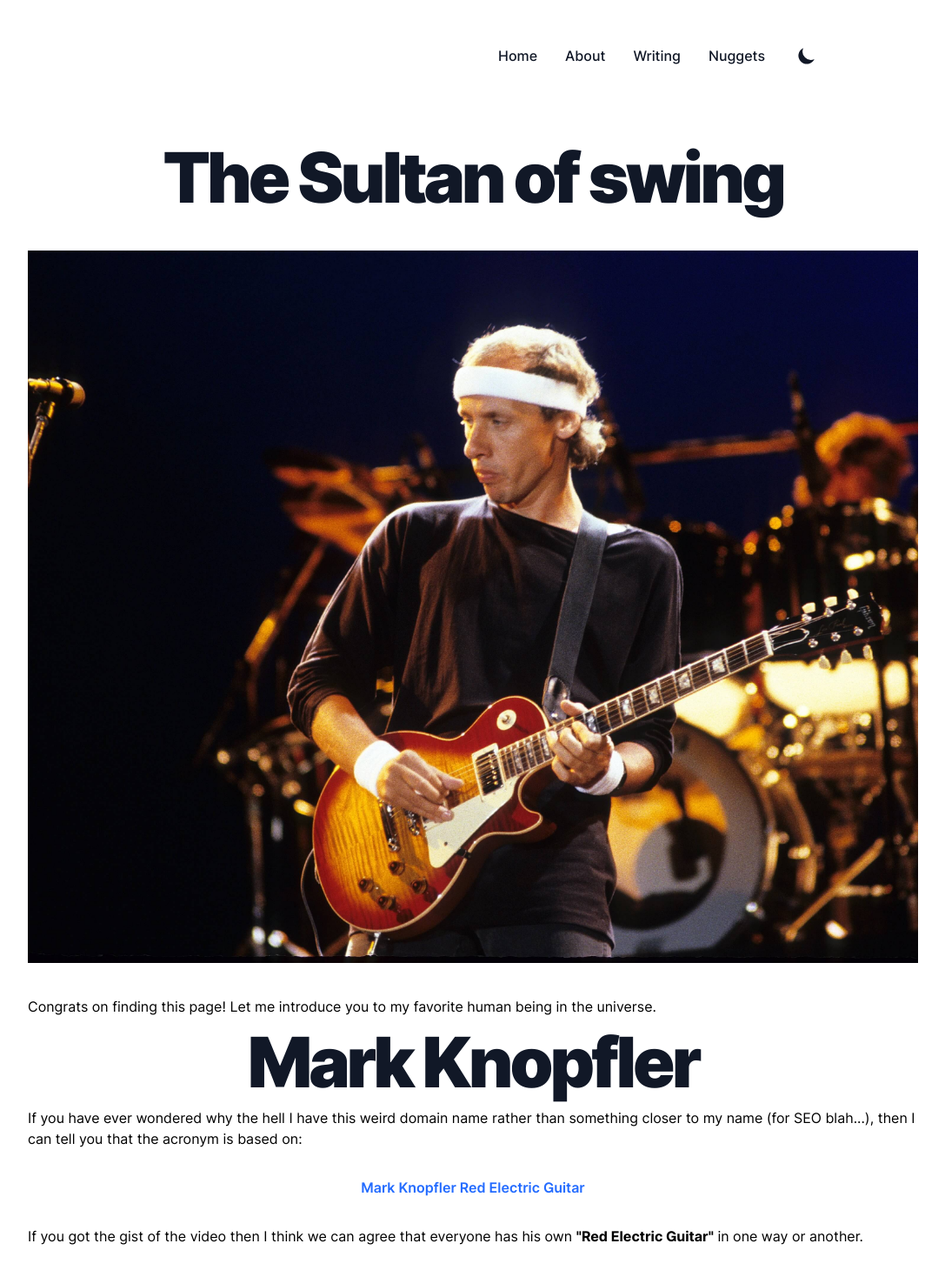
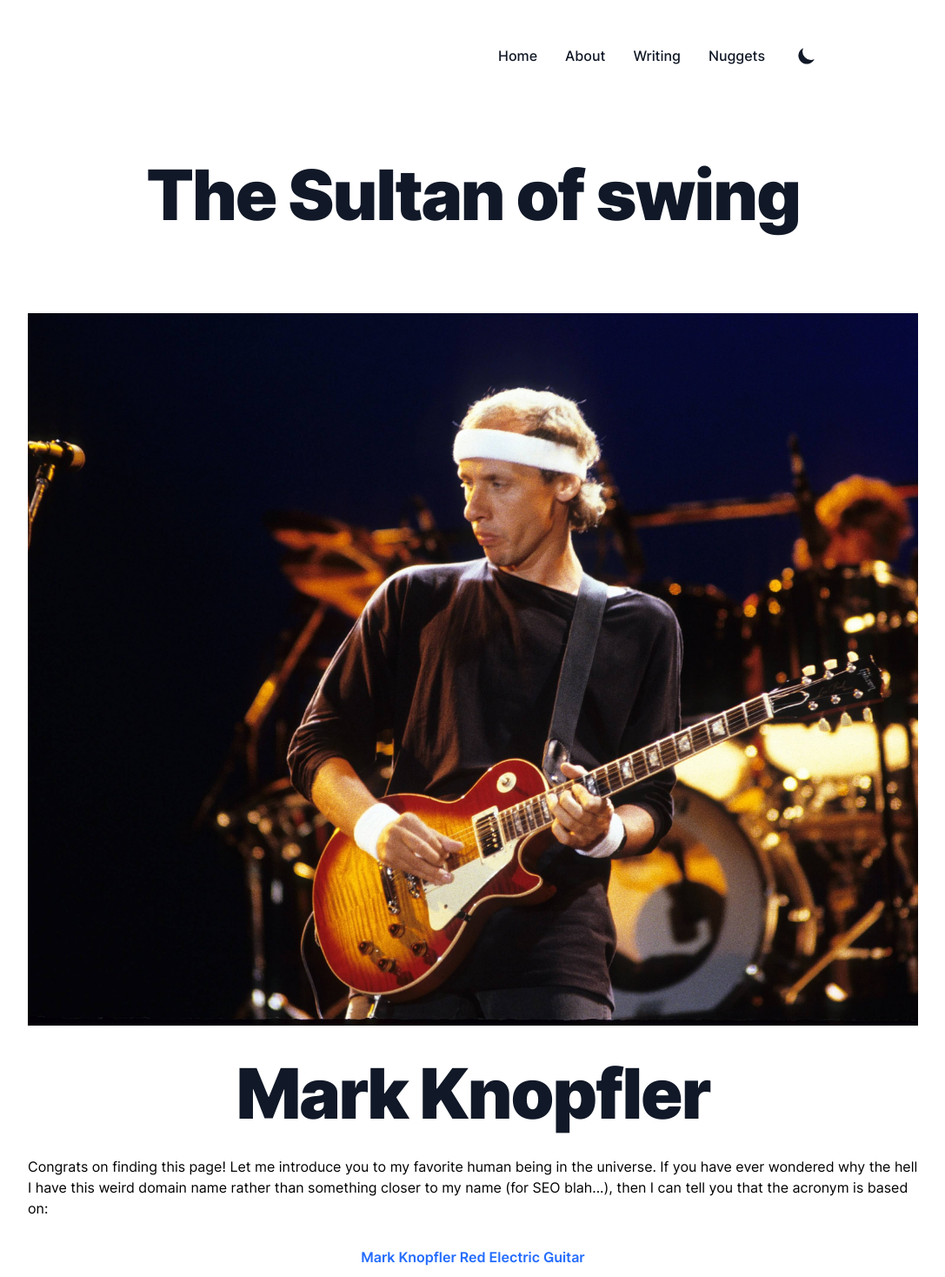
Before and after one commit to omaralsoudanii/mkreg.dev, a Next.js app: page /mk in a window 1280 px wide. Shown: the top 1468 px of the page at 87% size, without its empty margins (96-1183 px from the left). Built offline with nearby package versions, Linux system fonts and the light colour scheme; no server answers; what @tailwindcss/typography would draw is missing.

Commit message:
adjust mk

```diff
--- a/src/pages/mk.tsx
+++ b/src/pages/mk.tsx
@@ -15,29 +15,26 @@ export default function MK() {
       className="prose dark:prose-dark sm:prose-lg lg:prose-xl w-full max-w-none mx-auto"
     >
       <Seo data={meta} />
-      <header>
-        <h1 className="lg:!mb-16 lg:mt-8 !tracking-tighter text-center block !text-4xl !font-black xl:!text-[5rem]">
-          The Sultan of swing
-        </h1>
-      </header>
       <div className="!space-y-4 lg:!space-y-8">
+        <header>
+          <h1 className="lg:!mb-16 lg:mt-8 !leading-none text-center block !text-4xl !font-black xl:!text-[5rem]">
+            The Sultan of swing
+          </h1>
+        </header>
         <NextImage
           src="/static/images/sultan.jpg"
           alt="The Sultan of swing"
           width={3000}
           height={2400}
         />
-        <p>
-          Congrats on finding this page! Let me introduce you to my favorite
-          human being in the universe.{' '}
-        </p>
-        <h1 className="text-center block !tracking-tighter !text-4xl !font-black xl:!text-[5rem]">
+        <h1 className="text-center block !leading-none !text-4xl !font-black xl:!text-[5rem]">
           Mark Knopfler
         </h1>
         <p>
-          If you have ever wondered why the hell I have this weird domain name
-          rather than something closer to my name (for SEO blah...), then I can
-          tell you that the acronym is based on:
+          Congrats on finding this page! Let me introduce you to my favorite
+          human being in the universe. If you have ever wondered why the hell I
+          have this weird domain name rather than something closer to my name
+          (for SEO blah...), then I can tell you that the acronym is based on:
         </p>
         <p className="!font-semibold text-center">
           <a
```
